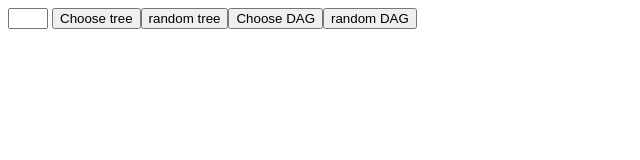
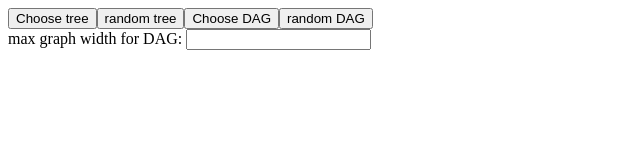
Before and after one commit to mesher-x/data-visualistaion-methods-course, a plain HTML site: page index.html in a window 1280 px wide. Shown: the whole page, without its empty margins (0-640 px from the left). Drawn offline with Linux system fonts and the light colour scheme.

Commit message:
fix width input

```diff
--- a/index.html
+++ b/index.html
@@ -8,9 +8,8 @@
             height: 100%;
         }
     </style>
-    <div id="topLevel">
-        <input id="graphWidth" type="text" style="width: 3em">
-    </div>
+    <div id="forButtons"></div>
+    max graph width for DAG: <input type="number" name="max graph width" id="graphWidth"><br>
     <script type="module">
         import {treeCoords} from "./js/tree.js"
         import {randomTree} from "./js/random-graphs.js"
@@ -24,7 +23,7 @@
 
         let svg = initSVG()
 
-        let parent = document.getElementById("topLevel")
+        let parent = document.getElementById("forButtons")
 
         let button = document.createElement("button")
         button.textContent = "Choose tree"
@@ -66,7 +65,7 @@
         button.onclick = () => {
             let w = getWidth()
             let graph = randomDAG(rand(20))
-            drawGraph(DAGCoords(clone(graph)), w)
+            drawGraph(DAGCoords(clone(graph), w))
         }
         parent.appendChild(button)
     </script>
--- a/js/dag.js
+++ b/js/dag.js
@@ -227,6 +227,8 @@ function setGraphCoords(graph, lvls) {
 }
 
 export function DAGCoords(graph, width = null, addDummies = true) {
+    console.log("in DAGCoords width = ")
+    console.log(width)
     graph = graph.copy()
     let lvls = width ? buildLayersSimple(graph, width) : buildLayers(graph)
     if (addDummies) addDummyVertices(graph, lvls)
```
